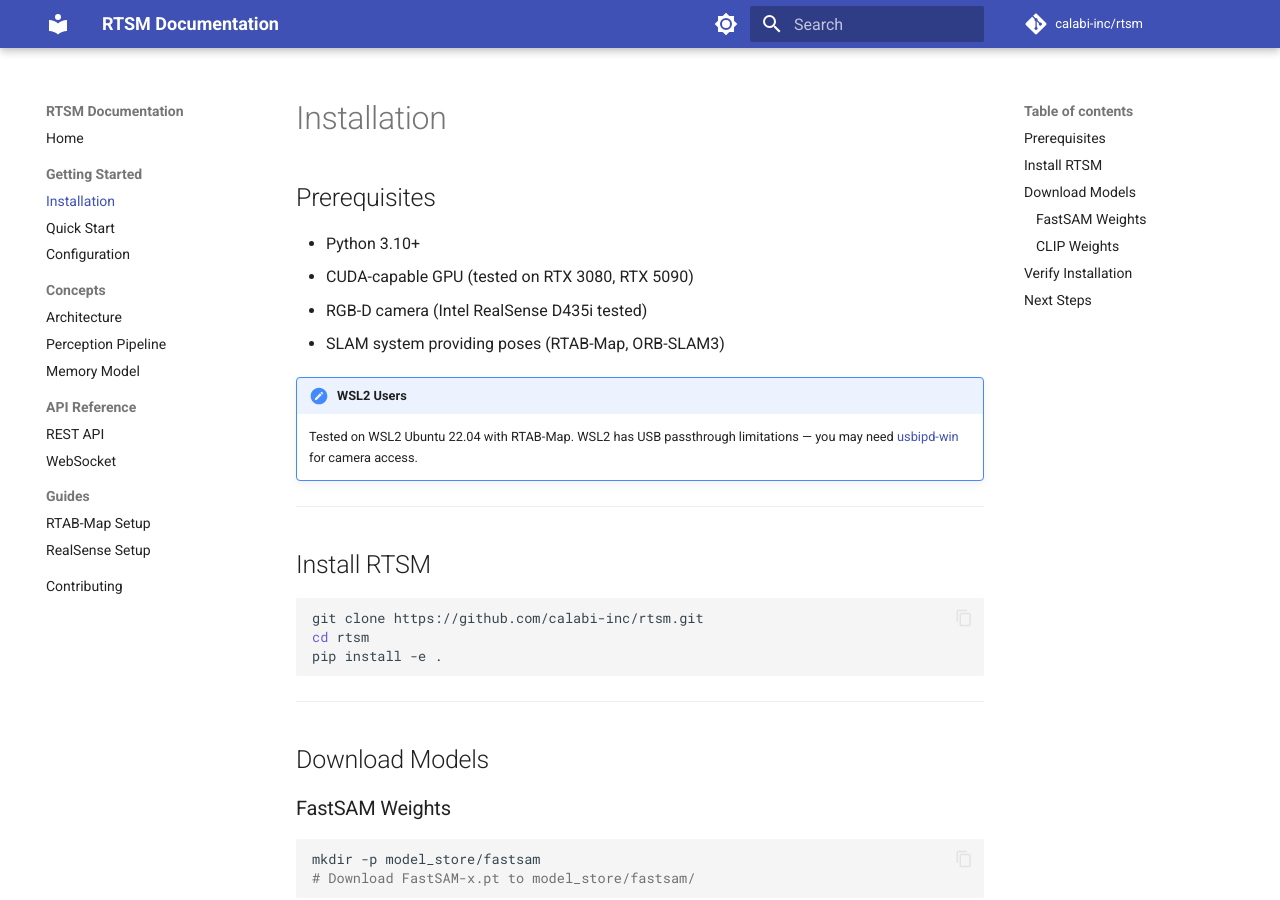
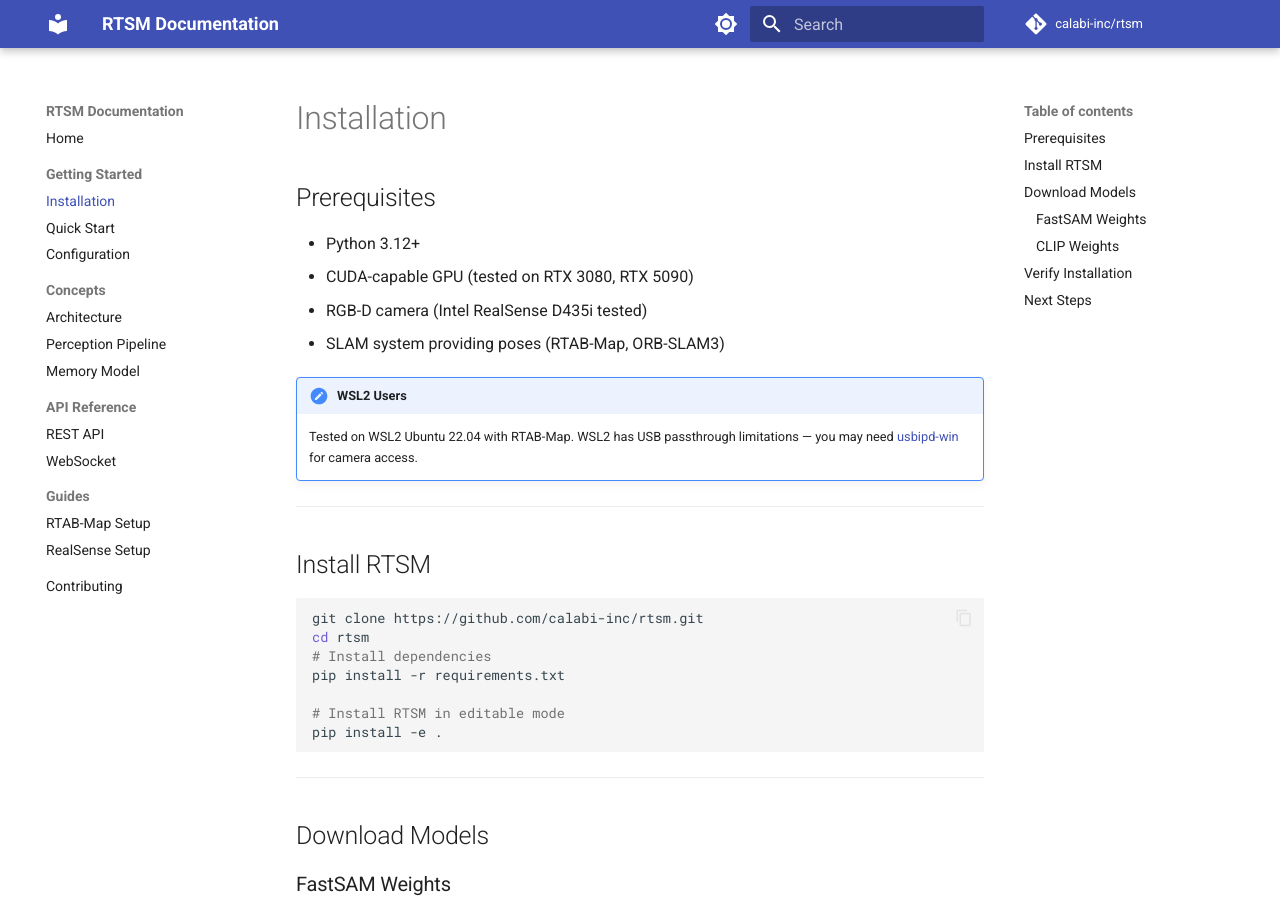
Before and after one commit to calabi-inc/rtsm, an MkDocs documentation site: the page built from docs/getting-started/installation.md, in a window 1280 px wide and 900 px high. Built offline with MkDocs 1.6.1 and Material for MkDocs 9.7.7, drawn with Linux system fonts in a browser that asks for light colours; comment, search, counter and statistics services are not loaded.

Commit message:
[docs] Update prerequisites to require Python 3.12+, enhance README and installation documentation with dependency installation instructions, and add MkDocs build output to .gitignore

````diff
--- a/docs/getting-started/installation.md
+++ b/docs/getting-started/installation.md
@@ -2,7 +2,7 @@
 
 ## Prerequisites
 
-- Python 3.10+
+- Python 3.12+
 - CUDA-capable GPU (tested on RTX 3080, RTX 5090)
 - RGB-D camera (Intel RealSense D435i tested)
 - SLAM system providing poses (RTAB-Map, ORB-SLAM3)
@@ -17,6 +17,10 @@
 ```bash
 git clone https://github.com/calabi-inc/rtsm.git
 cd rtsm
+# Install dependencies
+pip install -r requirements.txt
+
+# Install RTSM in editable mode
 pip install -e .
 ```
 
--- a/pyproject.toml
+++ b/pyproject.toml
@@ -1,7 +1,7 @@
 [project]
 name = "rtsm"
 version = "0.1.0"
-description = "Add your description here"
+description = "Real-Time Spatio-Semantic Memory for spatial AI and robotics"
 readme = "README.md"
 requires-python = ">=3.12"
 dependencies = [
````
Also changed, not shown: CONTRIBUTING.md (+1 -1 lines), README.md (+5 -1 lines), 2 other files.
